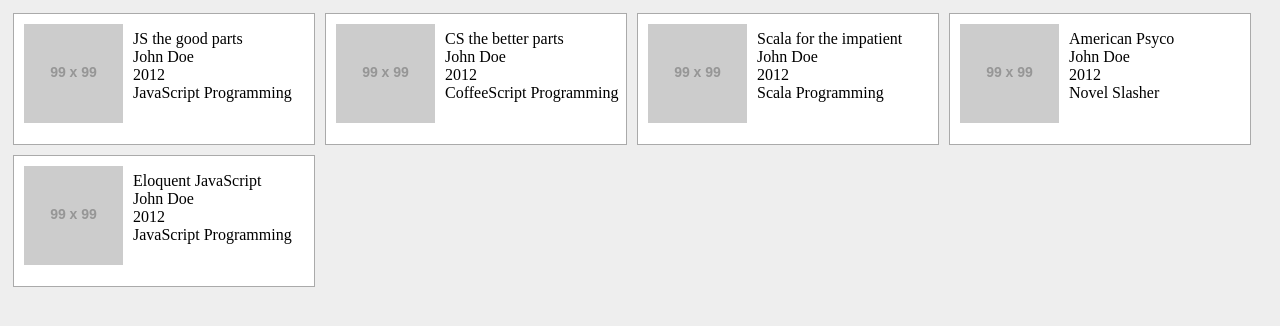
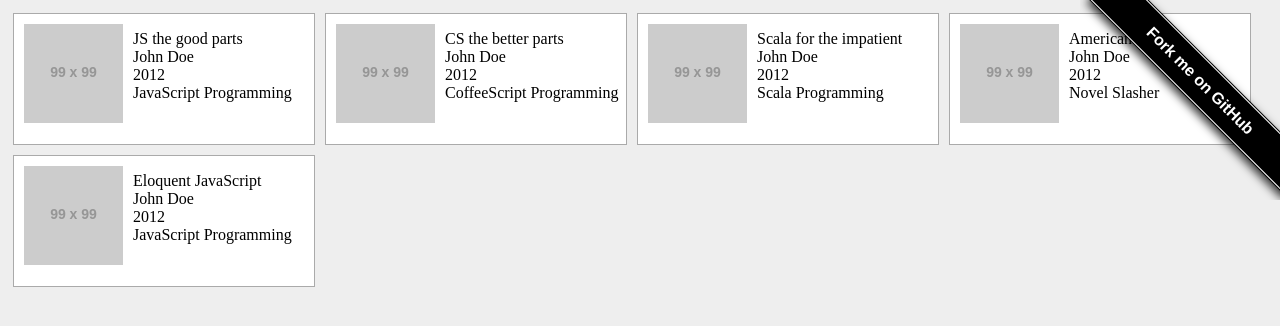
Before and after one commit to arvindr21/BackboneLibrary, a plain HTML site: page index.html in a window 1280 px wide. Drawn offline with Linux system fonts and the light colour scheme; placeholder pictures from the web are drawn by us.

Commit message:
Update index.html

```diff
--- a/index.html
+++ b/index.html
@@ -21,5 +21,6 @@
 <script src="js/underscore.js"></script>
 <script src="js/backbone.js"></script>
 <script src="js/main.js"></script>
+<style>#forkongithub a{background:#000;color:#fff;text-decoration:none;font-family:arial, sans-serif;text-align:center;font-weight:bold;padding:5px 40px;font-size:1rem;line-height:2rem;position:relative;transition:0.5s;}#forkongithub a:hover{background:#060;color:#fff;}#forkongithub a::before,#forkongithub a::after{content:"";width:100%;display:block;position:absolute;top:1px;left:0;height:1px;background:#fff;}#forkongithub a::after{bottom:1px;top:auto;}@media screen and (min-width:800px){#forkongithub{position:absolute;display:block;top:0;right:0;width:200px;overflow:hidden;height:200px;}#forkongithub a{width:200px;position:absolute;top:60px;right:-60px;transform:rotate(45deg);-webkit-transform:rotate(45deg);box-shadow:4px 4px 10px rgba(0,0,0,0.8);}}</style><span id="forkongithub"><a href="https://github.com/arvindr21/BackbonejsLibraryapp/tree/gh-pages">Fork me on GitHub</a></span>
 </body>
 </html>
```
